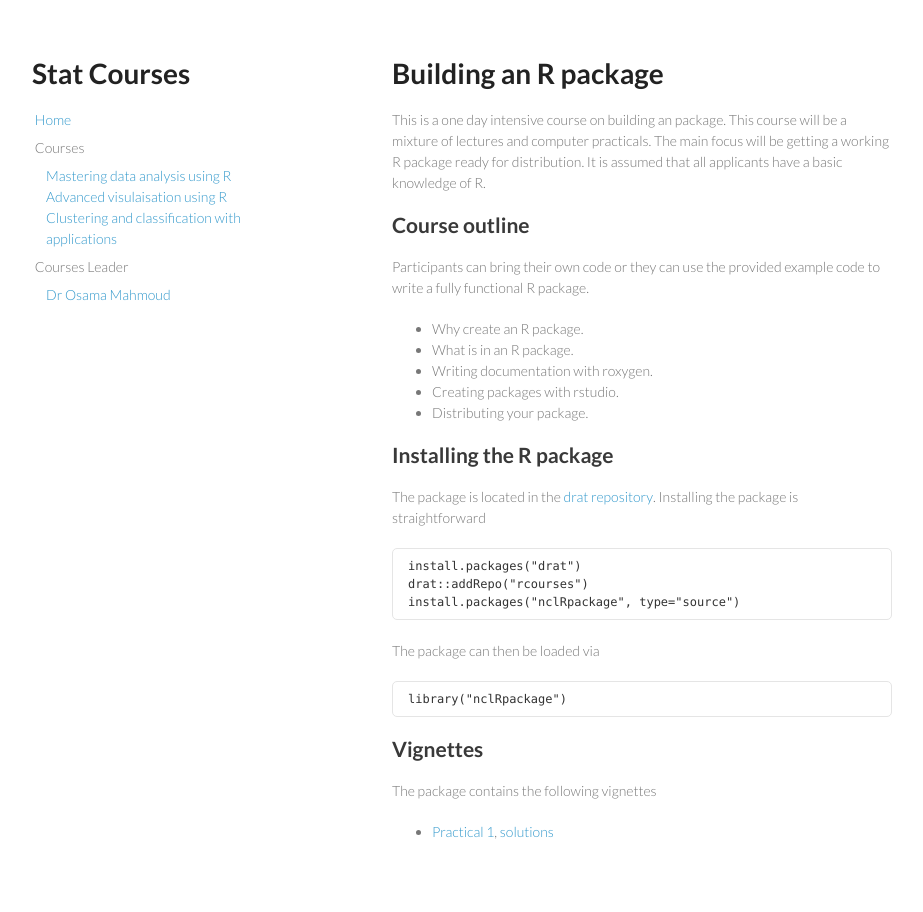
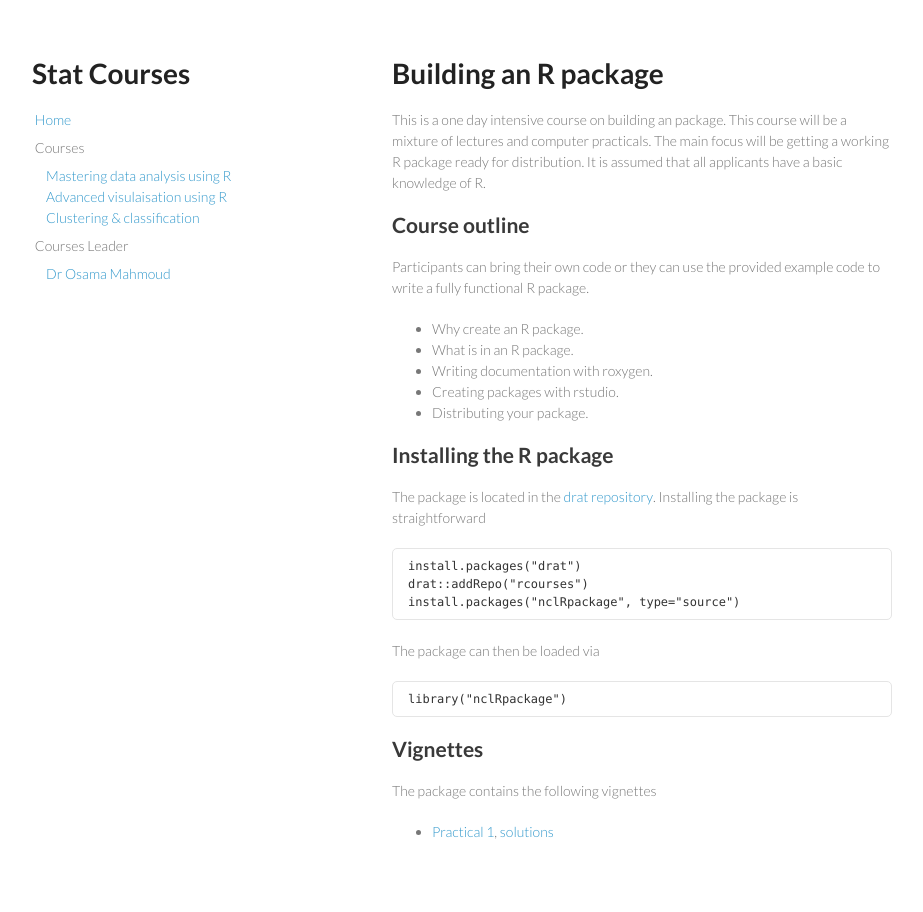
Before and after one commit to statcourses/statcourses.github.io, a Jekyll site: the page built from nclRpackage/index.md, in a window 1280 px wide. Shown: the whole page, without its empty margins (178-1101 px from the left). Built offline with Jekyll 4.4.1, drawn with Linux system fonts in a browser that asks for light colours.

Commit message:
short titles of courses

```diff
--- a/_layouts/default.html
+++ b/_layouts/default.html
@@ -36,7 +36,7 @@
         <p class="view ">Courses</p>
         <p class="view sub"><a href="{{ site.baseurl }}/SSCMintroduction/">Mastering data analysis using R</a></p>
         <p class="view sub"><a href="{{ site.baseurl}}/SSCMggplot2/">Advanced visulaisation using R</a></p>
-        <p class="view sub"><a href="{{ site.baseurl}}/SSCMbigData/">Clustering and classification with applications</a></p>
+        <p class="view sub"><a href="{{ site.baseurl}}/SSCMbigData/">Clustering & classification</a></p>
 
         <p class="view ">Courses Leader</p>
         <p class="view sub"> <a href="http://www.osmahmoud.com" target="_blank">Dr Osama Mahmoud</a></p>
```
